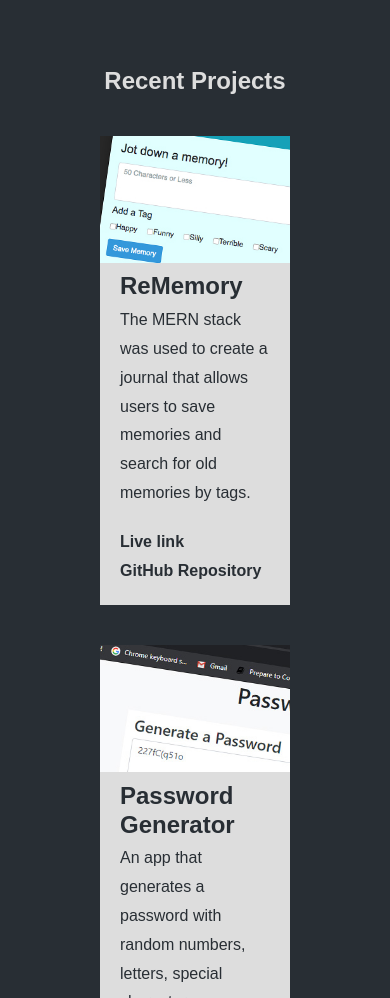
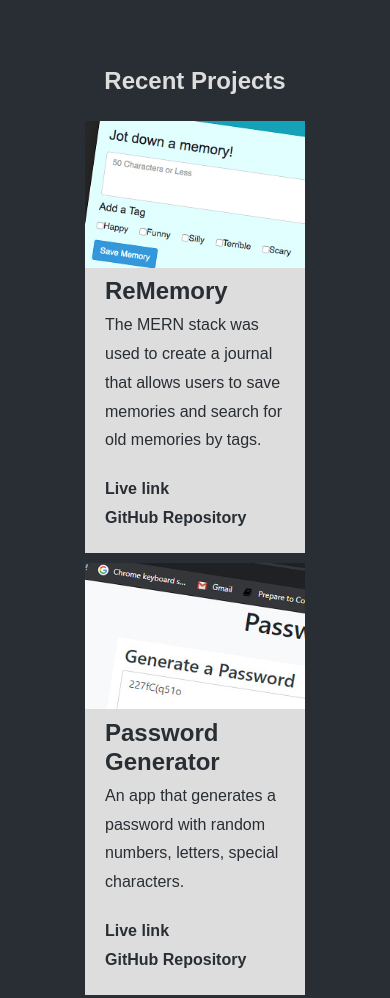
Before and after one commit to itsmedexter/touchup_portfolio, a plain HTML site: page index.html in a window 390 px wide. Shown: the part 2180-3178 px from the top of the page. Drawn offline with Linux system fonts and the light colour scheme.

Commit message:
updated css style for 1000px

```diff
--- a/css/style.css
+++ b/css/style.css
@@ -103,7 +103,7 @@ a:hover {
 }
 
 .card {
-  width: 225px;
+  width: 25%;
   margin: 20px;
   background-color: #ddd;
   color: #282e34;
@@ -134,7 +134,7 @@ a:hover {
   color: #fff;
 }
 
-@media(max-width: 580px){
+@media(max-width: 1000px){
   .pimg1, .pimg2, .pimg3{
     background-attachment: scroll;
   }
@@ -145,14 +145,50 @@ a:hover {
     width: 100%;
     text-align: center;
     color: #000;
-    font-size: 20px;
+    font-size: 28px;
     letter-spacing: 6px;
     text-transform: uppercase;
   }
 
+  .card {
+    width: 40%;
+    margin: 15px;
+    background-color: #ddd;
+    color: #282e34;
+    text-align: left;
+    align-items: stretch;
+  }
+
 }
 
-@media(max-width: 400px){
+@media(max-width: 778px){
+  .pimg1, .pimg2, .pimg3{
+    background-attachment: scroll;
+  }
+
+  .ptext {
+    position: absolute;
+    top: 50%;
+    width: 100%;
+    text-align: center;
+    color: #000;
+    font-size: 17px;
+    letter-spacing: 6px;
+    text-transform: uppercase;
+  }
+
+  .card {
+    width: 100%;
+    margin: 10px;
+    background-color: #ddd;
+    color: #282e34;
+    text-align: left;
+    align-items: stretch;
+  }
+
+}
+
+@media(max-width: 500px){
   .pimg1, .pimg2, .pimg3{
     background-attachment: scroll;
   }
@@ -168,4 +204,13 @@ a:hover {
     text-transform: uppercase;
   }
 
+  .card {
+    width: 100%;
+    margin: 5px;
+    background-color: #ddd;
+    color: #282e34;
+    text-align: left;
+    align-items: stretch;
+  }
+
 }
```
